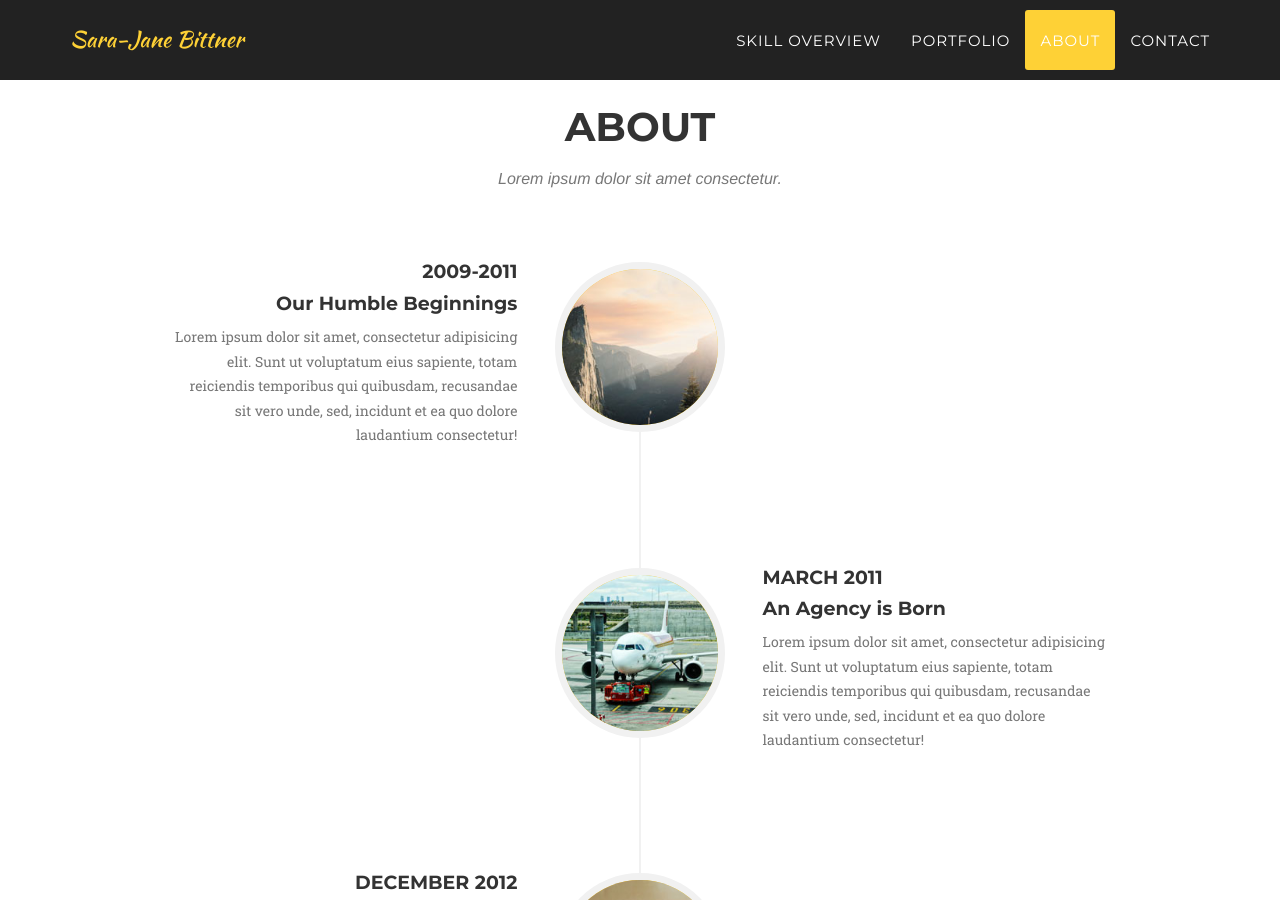
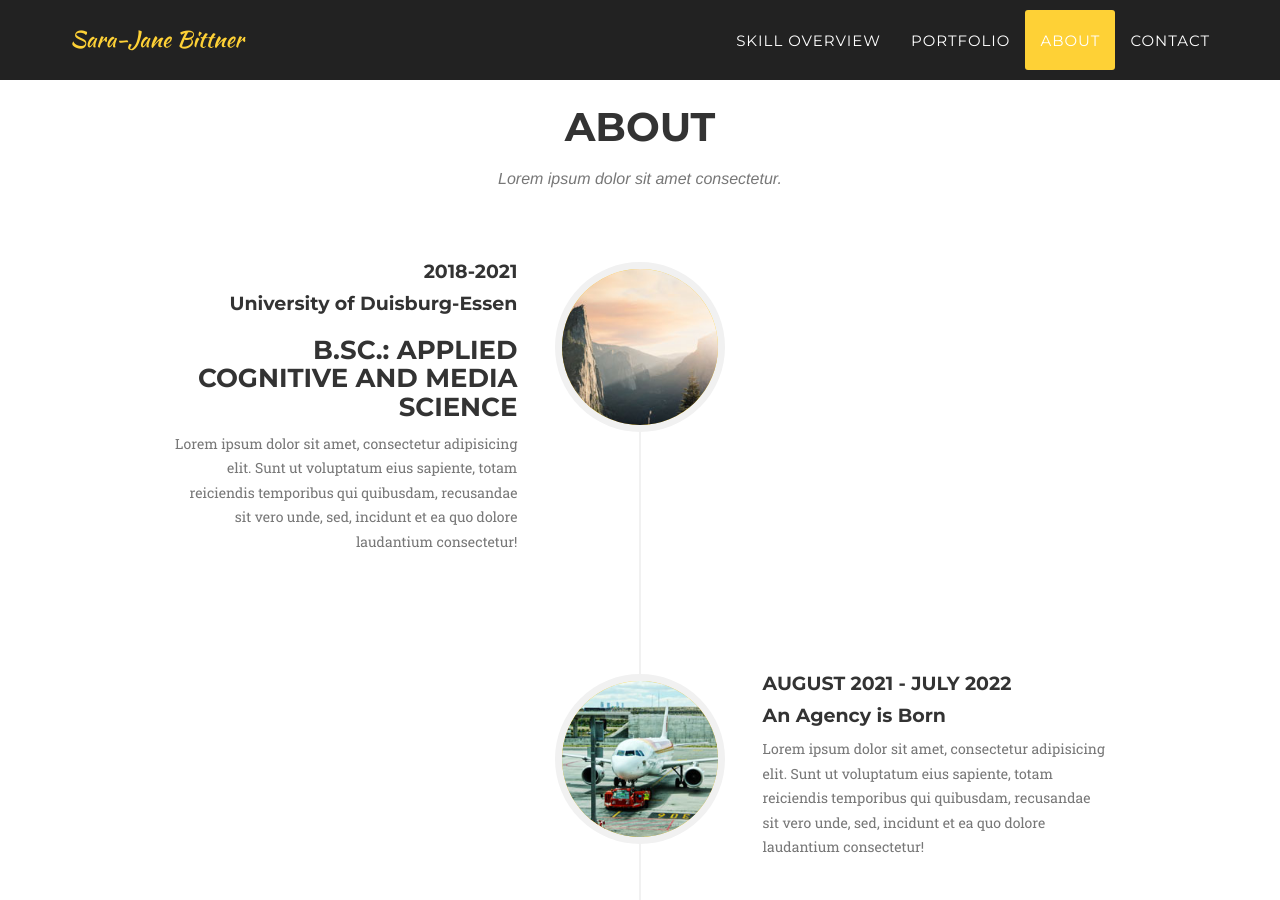
Before and after one commit to SJbittner/SJbittner.github.io, a Jekyll site: the page built from index.html, in a window 1280 px wide and 900 px high, scrolled down 3273 px. Built offline with Jekyll 4.4.1, drawn with Linux system fonts in a browser that asks for light colours; some web fonts are replaced.

Commit message:
AboutYou

```diff
--- a/_includes/about.html
+++ b/_includes/about.html
@@ -16,8 +16,9 @@
                             </div>
                             <div class="timeline-panel">
                                 <div class="timeline-heading">
-                                    <h4>2009-2011</h4>
-                                    <h4 class="subheading">Our Humble Beginnings</h4>
+                                    <h4>2018-2021</h4>
+                                    <h4 class="subheading">University of Duisburg-Essen</h4>
+                                    <h3 class="subheading">B.Sc.: Applied Cognitive and Media Science</h3>
                                 </div>
                                 <div class="timeline-body">
                                     <p class="text-muted">Lorem ipsum dolor sit amet, consectetur adipisicing elit. Sunt ut voluptatum eius sapiente, totam reiciendis temporibus qui quibusdam, recusandae sit vero unde, sed, incidunt et ea quo dolore laudantium consectetur!</p>
@@ -30,7 +31,7 @@
                             </div>
                             <div class="timeline-panel">
                                 <div class="timeline-heading">
-                                    <h4>March 2011</h4>
+                                    <h4>August 2021 - July 2022</h4>
                                     <h4 class="subheading">An Agency is Born</h4>
                                 </div>
                                 <div class="timeline-body">
```
